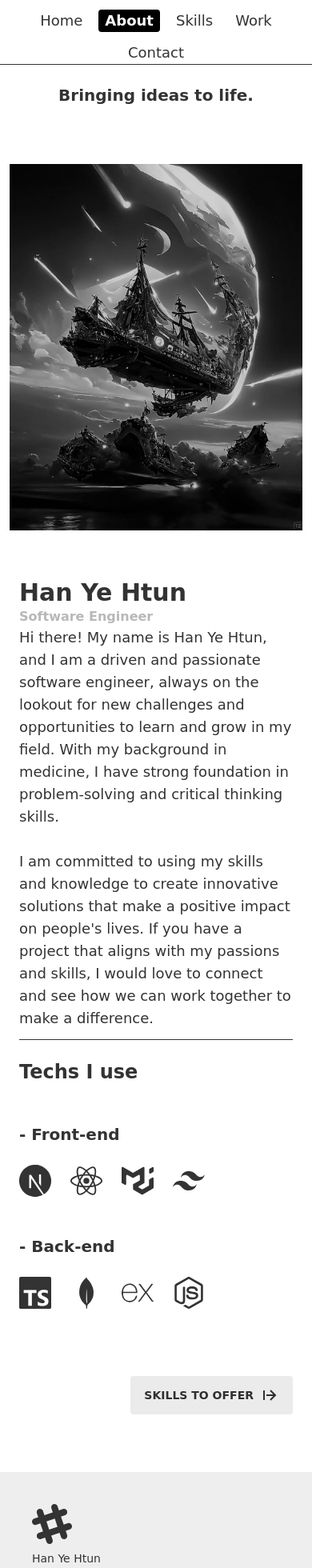
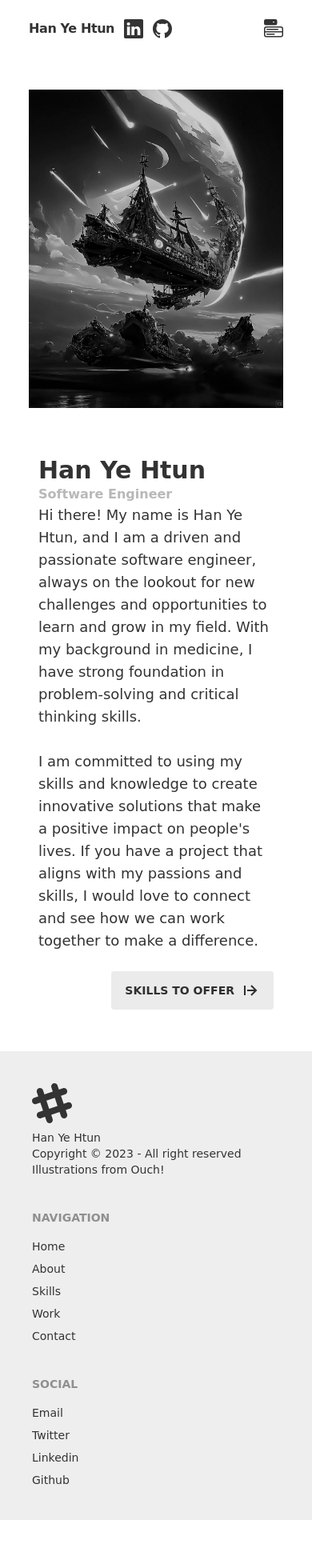
Before and after one commit to sloth30799/Portfolio, a React (Vite) app: page /about in a window 390 px wide. Shown: the top 1960 px of the page at 80% size. After the commit the page ends 1900 px from the top, so only its background shows below. Built offline with nearby package versions, Linux system fonts and the light colour scheme.

Commit message:
design change

```diff
--- a/package.json
+++ b/package.json
@@ -11,6 +11,7 @@
   "dependencies": {
     "@emailjs/browser": "^3.10.0",
     "daisyui": "^2.49.0",
+    "framer-motion": "^10.10.0",
     "react": "^18.2.0",
     "react-dom": "^18.2.0",
     "react-icons": "^4.8.0",
--- a/src/App.jsx
+++ b/src/App.jsx
@@ -4,6 +4,7 @@ import {
   Route,
   RouterProvider,
 } from "react-router-dom"
+import { AnimatePresence } from "framer-motion"
 import Home from "./pages/Home"
 import About from "./pages/About"
 import Work from "./pages/Work"
@@ -26,7 +27,9 @@ const router = createBrowserRouter(
 function App() {
   return (
     <>
-      <RouterProvider router={router} />
+      <AnimatePresence mode="wait" initial={false}>
+        <RouterProvider router={router} />
+      </AnimatePresence>
     </>
   )
 }
--- a/src/components/Footer.jsx
+++ b/src/components/Footer.jsx
@@ -61,7 +61,7 @@ const Footer = () => {
         </a>
         <a
           className="link link-hover"
-          href="www.linkedin.com/in/hanyehtun30799"
+          href="https://linkedin.com/in/hanyehtun30799"
           target="_blank"
         >
           Linkedin
--- a/src/components/Layout.jsx
+++ b/src/components/Layout.jsx
@@ -4,22 +4,13 @@ import Footer from "./Footer"
 import Navbar from "./Navbar"
 
 const styles = {
-  slogan: `flex p-3 px-6 justify-center`,
-  logo: `hidden text-xl font-bold lg:inline`,
-  logoSmall: `inline text-xl font-bold lg:hidden`,
-  main: `container m-auto my-12 lg:h-1/2`,
+  main: `container m-auto p-6 my-1 lg:my-6 lg:h-1/2`,
 }
 
 const Layout = () => {
   return (
-    <div>
+    <div className="z-1">
       <Navbar />
-      <div className={styles.slogan}>
-        <h1 className={styles.logo}>
-          Bringing ideas to life, one design at a time.
-        </h1>
-        <h1 className={styles.logoSmall}>Bringing ideas to life.</h1>
-      </div>
       <main className={styles.main}>
         <Outlet />
       </main>
--- a/src/components/Navbar.jsx
+++ b/src/components/Navbar.jsx
@@ -1,22 +1,51 @@
-import React from "react"
+import { useState } from "react"
 import { NavLink } from "react-router-dom"
+import { BsLinkedin, BsGithub, BsMenuButtonFill } from "react-icons/bs"
+import { AiOutlineCloseCircle } from "react-icons/ai"
 
 const styles = {
-  list: `w-full flex flex-wrap m-auto gap-3 justify-center my-3 border-b lg:gap-6 lg:w-1/2`,
+  navbar: `container m-auto p-6 py-3 flex justify-between`,
+  logoBox: `w-full flex gap-3 items-center p-3 lg:p-0`,
+  logo: `lg:text-xl font-extrabold tracking-tight`,
+  icon: `hover:text-white hover:bg-black`,
+  list: `hidden lg:flex m-1 px-1 gap-3 border-b lg:gap-6`,
+  active: `text-lg font-bold bg-black text-white px-2 rounded`,
+  inactive: `text-lg px-2 hover:bg-accent rounded hover:text-white active:bg-grey`,
   divider: `hidden border-r h-3 place-self-end lg:block`,
-  active: `text-lg font-bold bg-black text-white px-2 rounded`,
-  inactive: `text-lg px-2`,
 }
 
 const Navbar = () => {
+  const [isOpen, setIsOpen] = useState(false)
+
+  function open() {
+    setIsOpen(true)
+  }
+
+  function close() {
+    setIsOpen(false)
+  }
+
   return (
-    <nav>
-      {" "}
+    <nav className={styles.navbar}>
+      <div className={styles.logoBox}>
+        <h2 className={styles.logo}>Han Ye Htun</h2>
+        <a href="https://linkedin.com/in/hanyehtun30799" target="_blank">
+          <BsLinkedin size={"1.5rem"} className={styles.icon} />
+        </a>
+        <a href="https://github.com/sloth30799" target="_blank">
+          <BsGithub size={"1.5rem"} className={styles.icon} />
+        </a>
+        <BsMenuButtonFill
+          size={"1.5rem"}
+          onClick={open}
+          className="lg:hidden block ml-auto"
+        />
+      </div>
       <ul className={styles.list}>
         <NavLink
           to="/"
-          className={({ isActive, isPending }) =>
-            isPending ? "pending" : isActive ? styles.active : styles.inactive
+          className={({ isActive }) =>
+            isActive ? styles.active : styles.inactive
           }
         >
           Home
@@ -24,8 +53,8 @@ const Navbar = () => {
         <li className={styles.divider}></li>
         <NavLink
           to="about"
-          className={({ isActive, isPending }) =>
-            isPending ? "pending" : isActive ? styles.active : styles.inactive
+          className={({ isActive }) =>
+            isActive ? styles.active : styles.inactive
           }
         >
           About
@@ -33,8 +62,8 @@ const Navbar = () => {
         <li className={styles.divider}></li>
         <NavLink
           to="skill"
-          className={({ isActive, isPending }) =>
-            isPending ? "pending" : isActive ? styles.active : styles.inactive
+          className={({ isActive }) =>
+            isActive ? styles.active : styles.inactive
           }
         >
           Skills
@@ -43,7 +72,7 @@ const Navbar = () => {
         <NavLink
           to="work"
           className={({ isActive, isPending }) =>
-            isPending ? "pending" : isActive ? styles.active : styles.inactive
+            isActive ? styles.active : styles.inactive
           }
         >
           Work
@@ -51,13 +80,65 @@ const Navbar = () => {
         <li className={styles.divider}></li>
         <NavLink
           to="contact"
-          className={({ isActive, isPending }) =>
-            isPending ? "pending" : isActive ? styles.active : styles.inactive
+          className={({ isActive }) =>
+            isActive ? styles.active : styles.inactive
           }
         >
           Contact
         </NavLink>
       </ul>
+      {isOpen && (
+        <ul className="absolute left-0 top-0 z-2 m-auto w-full h-full bg-base-100 flex flex-col gap-3 justify-center items-center">
+          <li>
+            <AiOutlineCloseCircle onClick={close} />
+          </li>
+          <NavLink
+            to="/"
+            className={({ isActive }) =>
+              isActive ? styles.active : styles.inactive
+            }
+            onClick={close}
+          >
+            Home
+          </NavLink>
+          <NavLink
+            to="about"
+            className={({ isActive }) =>
+              isActive ? styles.active : styles.inactive
+            }
+            onClick={close}
+          >
+            About
+          </NavLink>
+          <NavLink
+            to="skill"
+            className={({ isActive }) =>
+              isActive ? styles.active : styles.inactive
+            }
+            onClick={close}
+          >
+            Skills
+          </NavLink>
+          <NavLink
+            to="work"
+            className={({ isActive, isPending }) =>
+              isActive ? styles.active : styles.inactive
+            }
+            onClick={close}
+          >
+            Work
+          </NavLink>
+          <NavLink
+            to="contact"
+            className={({ isActive }) =>
+              isActive ? styles.active : styles.inactive
+            }
+            onClick={close}
+          >
+            Contact
+          </NavLink>
+        </ul>
+      )}
     </nav>
   )
 }
--- a/src/components/Project.jsx
+++ b/src/components/Project.jsx
@@ -14,12 +14,12 @@ const Project = ({ link, glink, img, title, caption }) => {
         <div className="card-actions justify-end mt-3">
           <a href={glink} target="_blank">
             <button className="btn bg-black text-white gap-2">
-              <BsGithub /> Github
+              <BsGithub /> Code
             </button>
           </a>
           <a href={link} target="_blank">
             <button className="btn bg-black text-white gap-2">
-              <BiLinkExternal /> Site
+              <BiLinkExternal /> Live Demo
             </button>
           </a>
         </div>
--- a/src/pages/About.jsx
+++ b/src/pages/About.jsx
@@ -8,7 +8,6 @@ import {
   SiNextdotjs,
   SiNodedotjs,
   SiReact,
-  SiStripe,
   SiTailwindcss,
   SiTypescript,
 } from "react-icons/si"
@@ -44,45 +43,6 @@ const About = () => {
           you have a project that aligns with my passions and skills, I would
           love to connect and see how we can work together to make a difference.
         </p>
-        <hr />
-        <div className="my-6 flex flex-col gap-6">
-          <h1 className="font-extrabold text-2xl">Techs I use</h1>
-          <div>
-            <h1 className="text-xl font-bold my-6">- Front-end</h1>
-            <div className="flex gap-6">
-              <h1>
-                <SiNextdotjs size={"2.5rem"} />
-              </h1>
-              <h1>
-                <SiReact size={"2.5rem"} />
-              </h1>
-              <h1>
-                <SiMui size={"2.5rem"} />
-              </h1>
-              <h1>
-                <SiTailwindcss size={"2.5rem"} />
-              </h1>
-            </div>
-          </div>
-          <div>
-            <h1 className="text-xl font-bold my-6">- Back-end</h1>
-            <div className="flex gap-6">
-              <h1>
-                <SiTypescript size={"2.5rem"} />
-              </h1>
-              <h1>
-                <SiMongodb size={"2.5rem"} />
-              </h1>
-              <h1>
-                <SiExpress size={"2.5rem"} />
-              </h1>
-              <h1>
-                <SiNodedotjs size={"2.5rem"} />
-              </h1>
-            </div>
-          </div>
-          <div className="grid grid-rows-4 grid-flow-col lg:grid-flow-row lg:grid-cols-4 gap-3"></div>
-        </div>
         <Link to="/skill" className="flex justify-end mt-6">
           <button className="btn gap-2">
             Skills To offer
--- a/src/pages/Contact.jsx
+++ b/src/pages/Contact.jsx
@@ -57,7 +57,7 @@ const Contact = () => {
       </div>
       <hr />
       <div className={styles.container}>
-        <h1 className={styles.title}>SAY HELLO!</h1>
+        <h1 className={styles.title}>Don't be shy! Hit me up!</h1>
         <div className="w-full lg:w-1/2">
           <div className="flex flex-col gap-3 mb-3">
             <h1 className="text-xl font-bold">
--- a/src/pages/Home.jsx
+++ b/src/pages/Home.jsx
@@ -1,16 +1,29 @@
 import React from "react"
 import { BiArrowFromLeft } from "react-icons/bi"
 import { Link } from "react-router-dom"
+import {
+  SiExpress,
+  SiMongodb,
+  SiMui,
+  SiNextdotjs,
+  SiNodedotjs,
+  SiReact,
+  SiTailwindcss,
+  SiTypescript,
+} from "react-icons/si"
 
 const styles = {
-  container: `flex flex-col gap-6 p-3 lg:p-0 lg:flex-row`,
+  box: `flex flex-col gap-6 p-3 lg:p-0 lg:flex-row lg:my-6`,
   image: `w-full lg:w-1/2`,
+  icon: `rounded-lg hover:scale-110 active:scale-90`,
   textBox: `w-full lg:w-1/2 flex flex-col gap-3 justify-center text-center`,
+  techText: `font-bold text-xl text-center border-0 border-b-2 pb-3 lg:pb-0 lg:border-0 lg:border-r-2 lg:pr-3`,
 }
 
 const Home = () => {
   return (
-    <div className={styles.container}>
+    <>
+      <div className={styles.box}>
         <figure className={styles.image}>
           <img
             src="/img/cloud.jpg"
@@ -19,14 +32,15 @@ const Home = () => {
           />
         </figure>
         <div className={styles.textBox}>
-        <h1 className="text-3xl lg:text-5xl font-bold">
+          <h1 className="text-xl lg:text-xl font-bold tracking-wide">
             Hi, I'm Han Ye Htun. A software engineer.
           </h1>
-        <span className="text-accent text-lg font-bold">
-          Web, Software and Design + Serving Full-fat, extra sugar, deep-fried
-          amazing ideas
+          <span className="text-accent text-lg font-bold tracking-tight">
+            Web, Software and Design
           </span>
-        <p className="text-lg">Ready to bring your ideas to life?</p>
+          <p className="text-lg tracking-tight">
+            Serving Full-fat, extra sugar, deep-fried amazing ideas
+          </p>
           <div className="flex flex-col gap-3 items-end place-self-end mt-6 lg:flex-row">
             <Link to="contact">
               <button className="btn rounded">Let's chat!</button>
@@ -40,6 +54,20 @@ const Home = () => {
           </div>
         </div>
       </div>
+      <div className="flex flex-col lg:flex-row gap-3 justify-center items-center my-6 lg:mt-12">
+        <h1 className={styles.techText}>Tech stack</h1>
+        <div className="grid grid-cols-4 gap-6 items-center justify-center lg:grid-cols-none lg:grid-flow-col lg:grid-rows-1">
+          <SiTypescript size={"2.5rem"} className={styles.icon} />
+          <SiNextdotjs size={"2.5rem"} className={styles.icon} />
+          <SiReact size={"2.5rem"} className={styles.icon} />
+          <SiMongodb size={"2.5rem"} className={styles.icon} />
+          <SiExpress size={"2.5rem"} className={styles.icon} />
+          <SiNodedotjs size={"2.5rem"} className={styles.icon} />
+          <SiMui size={"2.5rem"} className={styles.icon} />
+          <SiTailwindcss size={"2.5rem"} className={styles.icon} />
+        </div>
+      </div>
+    </>
   )
 }
 
```
Also changed, not shown: 1 other file (tests, documents, lock files or other folders). Lines whose indentation alone changed are shown as unchanged.
